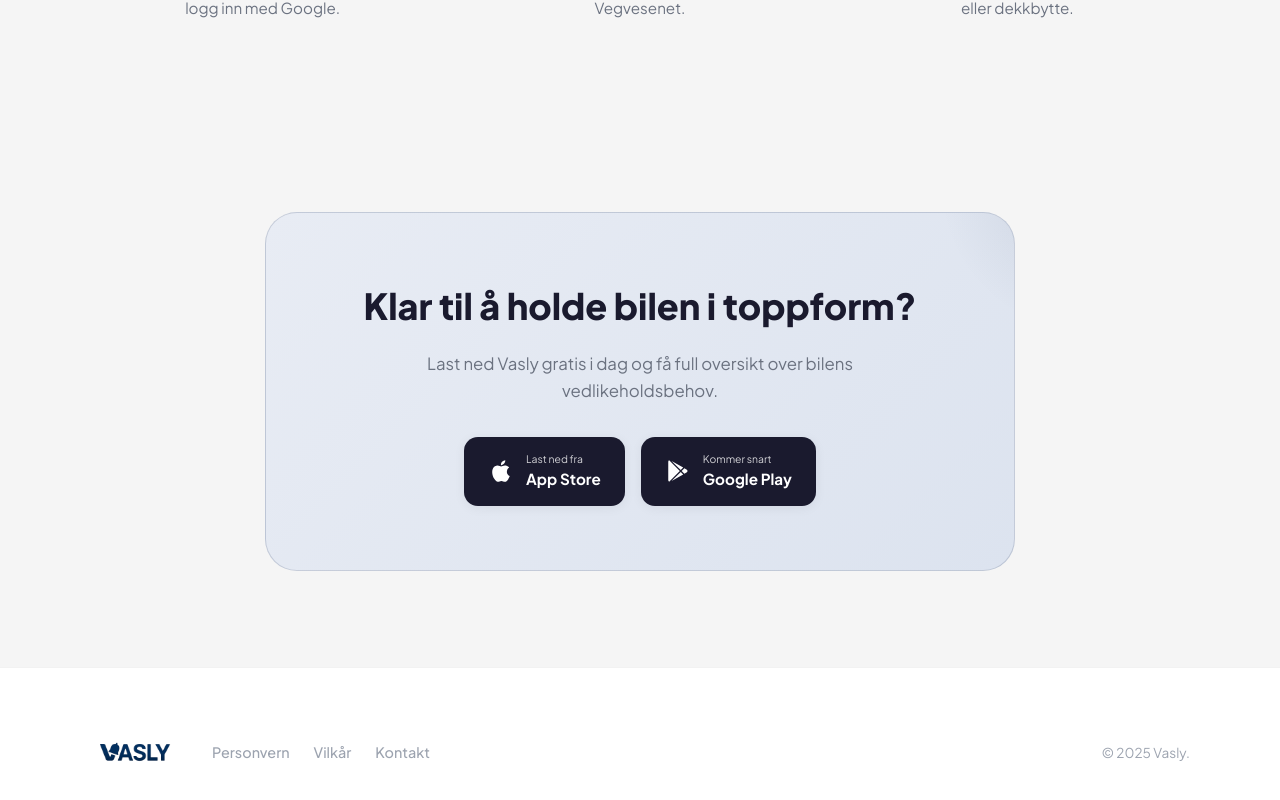
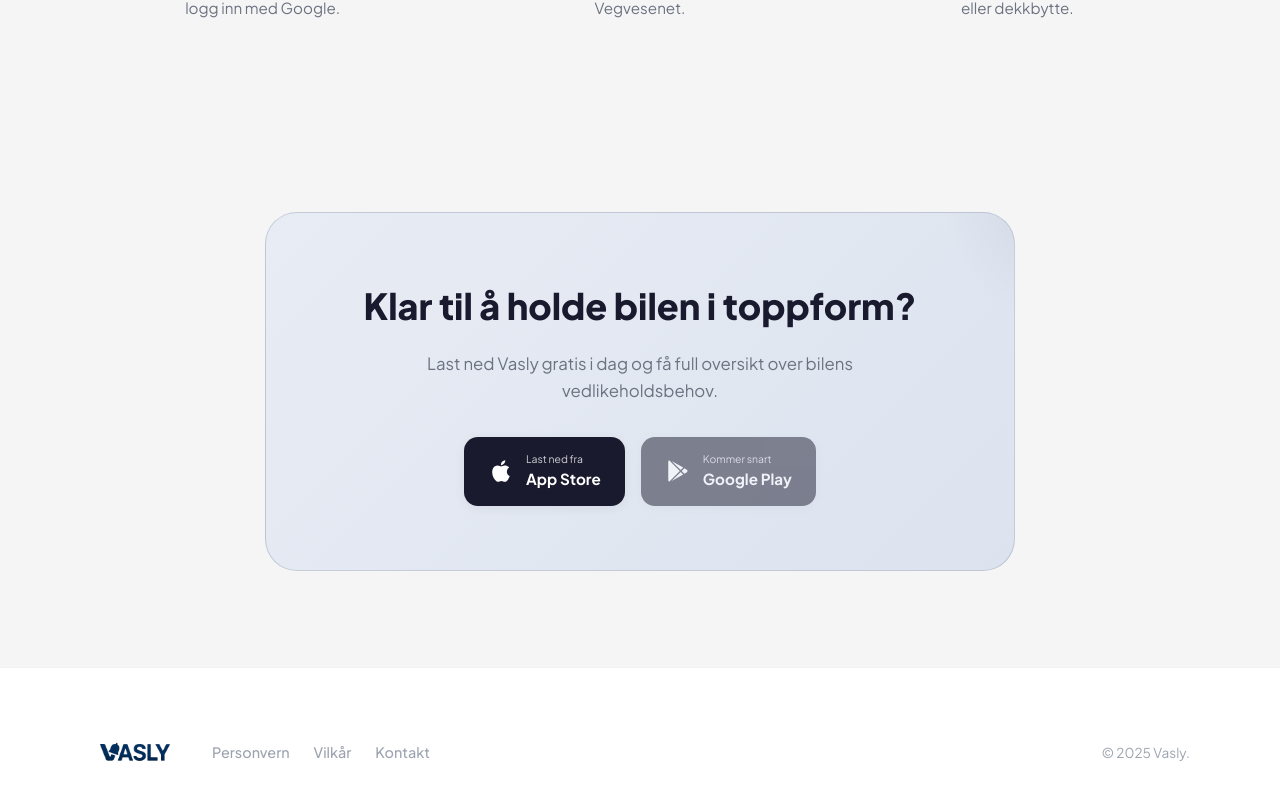
Before and after one commit to bseyhan/vasly-web, a Next.js app: page / in a window 1280 px wide. Shown: the part 3343-4143 px from the top of the page. Built offline with nearby package versions, Linux system fonts and the light colour scheme.

Commit message:
Make Google Play button non-clickable (coming soon)

```diff
--- a/src/app/globals.css
+++ b/src/app/globals.css
@@ -1170,6 +1170,12 @@
   box-shadow: 0 10px 30px rgba(0, 0, 0, 0.2);
 }
 
+.store-btn.disabled {
+  opacity: 0.5;
+  cursor: not-allowed;
+  pointer-events: none;
+}
+
 .store-btn svg {
   width: 26px;
   height: 26px;
--- a/src/app/page.tsx
+++ b/src/app/page.tsx
@@ -345,7 +345,7 @@
                   <div className="store-name">App Store</div>
                 </div>
               </a>
-              <a href="#" className="store-btn">
+              <div className="store-btn disabled">
                 <svg viewBox="0 0 24 24" fill="currentColor">
                   <path d="M3,20.5V3.5C3,2.91 3.34,2.39 3.84,2.15L13.69,12L3.84,21.85C3.34,21.6 3,21.09 3,20.5M16.81,15.12L6.05,21.34L14.54,12.85L16.81,15.12M20.16,10.81C20.5,11.08 20.75,11.5 20.75,12C20.75,12.5 20.53,12.9 20.18,13.18L17.89,14.5L15.39,12L17.89,9.5L20.16,10.81M6.05,2.66L16.81,8.88L14.54,11.15L6.05,2.66Z"/>
                 </svg>
@@ -353,7 +353,7 @@
                   <div className="store-label">Kommer snart</div>
                   <div className="store-name">Google Play</div>
                 </div>
-              </a>
+              </div>
             </div>
           </div>
         </div>
```
